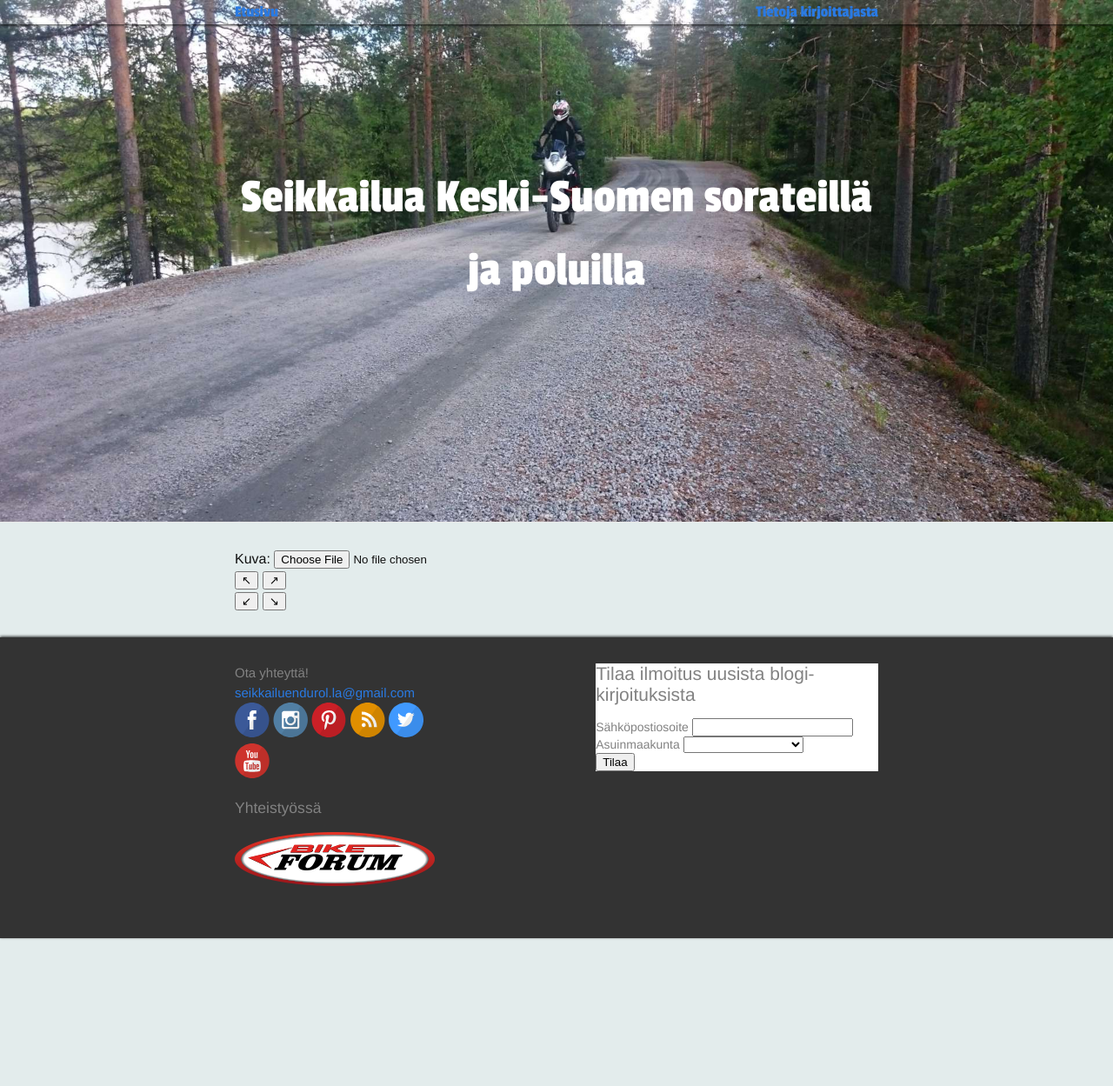
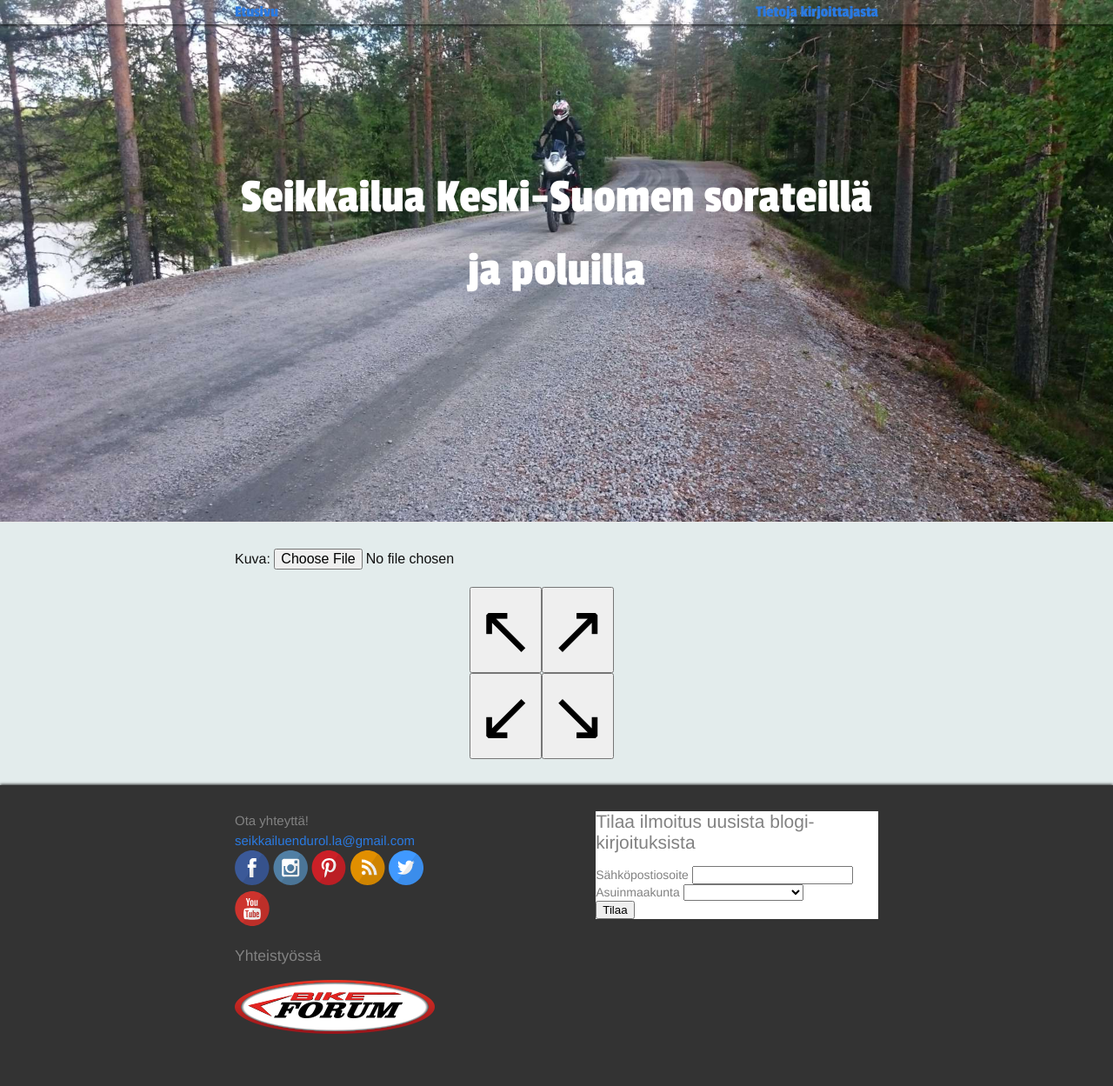
Before and after one commit to seikkailuendurolla/seikkailuendurolla.github.io, a Jekyll site: the page built from watermark.html, in a window 1280 px wide. Shown: the whole page at 87% size. Built offline with Jekyll 4.4.1, drawn with Linux system fonts in a browser that asks for light colours; some web fonts are replaced; comment, search, counter and statistics services are not loaded; before the commit the page ends 1079 px from its top, so only the background shows below that.

Commit message:
Käyttöliittymän hienosäätöä

```diff
--- a/_sass/_layout.scss
+++ b/_sass/_layout.scss
@@ -481,3 +481,23 @@ tr:nth-child(even) {
 .table-advert {
     border: 0;
 }
+
+button {
+    font-size: 5em;
+    margin: 0px;
+    float: left;
+}
+
+.button-list {
+    text-align: center;
+}
+
+.button-list div {
+    margin: 0 auto;
+    width: 200px;
+}
+
+#image {
+    padding-bottom: 20px;
+    font-size: 1em;
+}
--- a/watermark.html
+++ b/watermark.html
@@ -23,7 +23,7 @@ $(document).ready(function() {
 <form>
 <!--  <div>Vesileima: <input type="file" id="watermark"></div> -->
   <div>Kuva: <input type="file" id="image"></div>
-  <div>
+  <div class="button-list">
     <div>
       <button type="button" value="upperLeft">&#x2196;</button>
       <button type="button" value="upperRight">&#x2197;</button>
```
